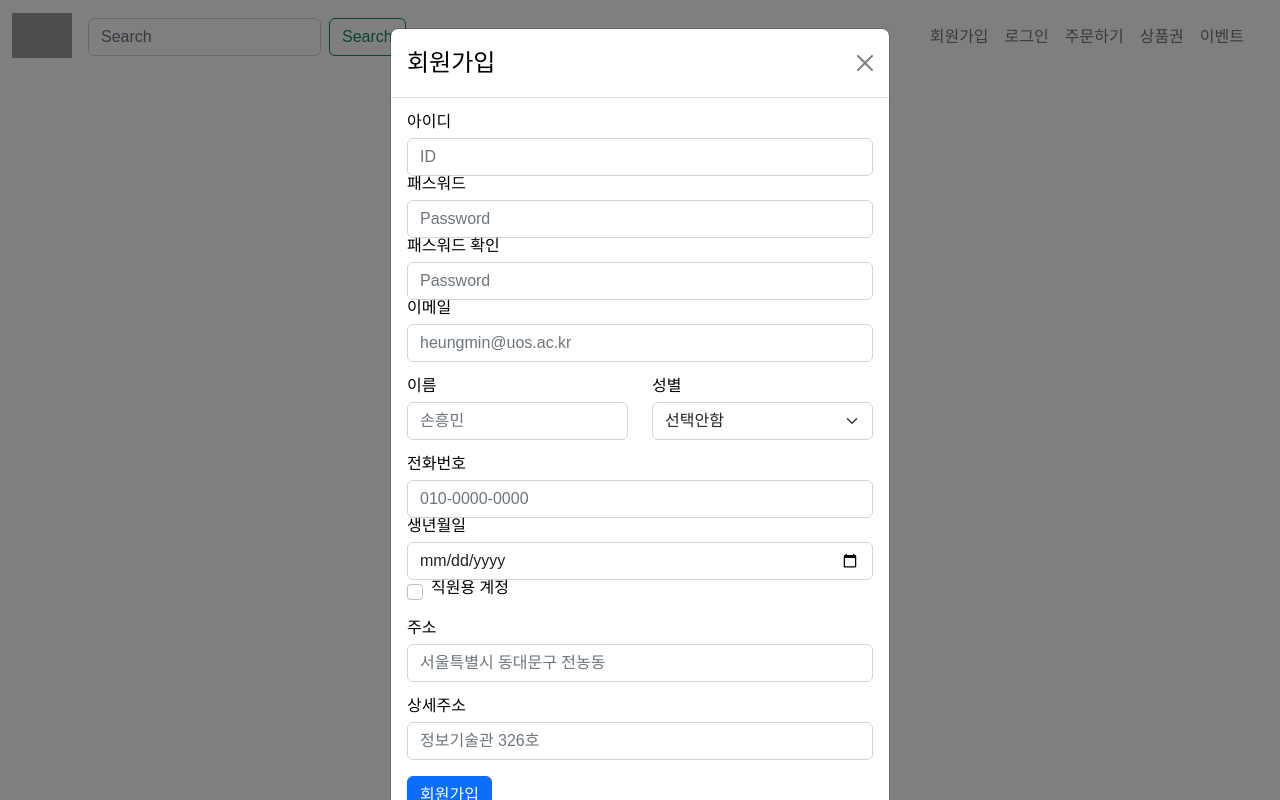
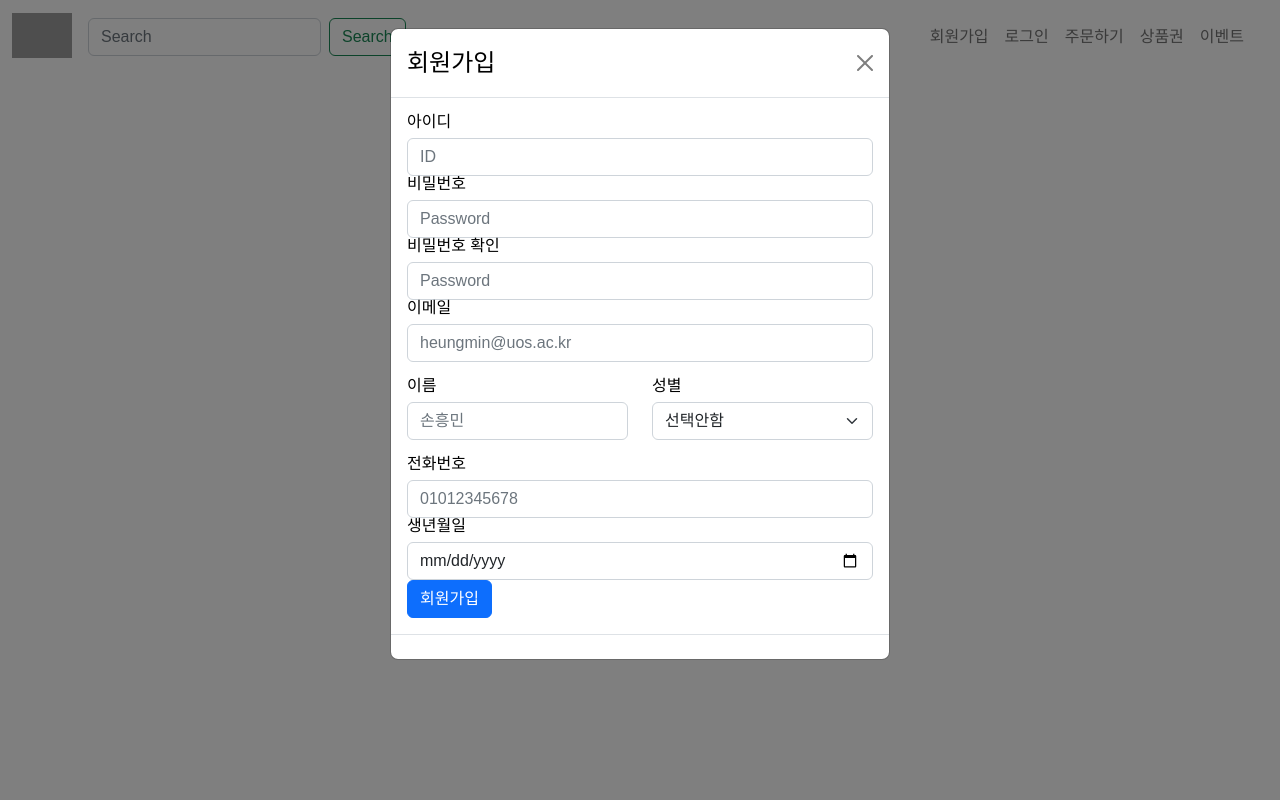
Before and after one commit to wldnd9904/GoldenBoots, a React (Create React App) app in the folder mr-daebak/: page /client in a window 1280 px wide. Both pictures are taken after a click on the button "회원가입". Built offline with nearby package versions, Linux system fonts and the light colour scheme; grey boxes are pictures that could not be loaded.

Commit message:
register/login form

```diff
--- a/mr-daebak/src/Header.tsx
+++ b/mr-daebak/src/Header.tsx
@@ -7,6 +7,7 @@ import Navbar from 'react-bootstrap/Navbar';
 import Offcanvas from 'react-bootstrap/Offcanvas';
 import { Link } from 'react-router-dom';
 import LoginForm from './interfaces/loginForm';
+import RegisterForm from './interfaces/registerForm';
 
 function Header() {
   const [isRegister, setIsRegister] = useState(true);
@@ -71,7 +72,12 @@ function Header() {
           </Container>
         </Navbar>
       ))}
-      <LoginForm show={show} isRegister={isRegister} handleClose={handleClose} />
+      {
+      isRegister?
+      <RegisterForm show={show} handleClose={handleClose} />
+        :
+      <LoginForm show={show} handleClose={handleClose} />
+      }
     </>
   );
 }
--- a/mr-daebak/src/interfaces/loginForm.tsx
+++ b/mr-daebak/src/interfaces/loginForm.tsx
@@ -1,125 +1,56 @@
-import React, { useState } from 'react';
+import React from 'react';
+import Badge from 'react-bootstrap/Badge';
 import Button from 'react-bootstrap/Button';
 import Modal from 'react-bootstrap/Modal';
-import Col from 'react-bootstrap/Col';
 import Form from 'react-bootstrap/Form';
-import Row from 'react-bootstrap/Row';
 import { useForm } from 'react-hook-form';
 
 interface ILoginForm{
+  userID: string;
+  password: string;
+  extraError?: string;
+}
+
+interface IModalForm{
   show: boolean;
-  isRegister: boolean;
   handleClose: ()=>void;
 };
 
-function LoginForm({show, isRegister, handleClose}:ILoginForm) {
-  const { register, handleSubmit } = useForm();
-  const onValid = (data:any) => {
-    console.log(data);
+function LoginForm({show, handleClose}:IModalForm) {
+  const { register, handleSubmit, formState:{errors}, setError} = useForm<ILoginForm>();
+  const onValid = (data:ILoginForm) => {
+    alert("good");
   };
+  console.log(errors);
   return (
     <Modal
     show={show}
     onHide={handleClose}
     backdrop="static"
     keyboard={false}
-  >
-    {isRegister?
-    <>
-      <Modal.Header closeButton>
-        <Modal.Title>회원가입</Modal.Title>
-      </Modal.Header>
-      <Modal.Body>
-        <Form onSubmit={handleSubmit(onValid)}>
-            <Form.Group as={Col} controlId="formEmail">
-              <Form.Label>아이디</Form.Label>
-              <Form.Control {...register("userID", {required:true})} type="ID" placeholder="ID" />
-            </Form.Group>
-
-            <Form.Group as={Col} controlId="formPassword">
-              <Form.Label>패스워드</Form.Label>
-              <Form.Control {...register("password", {required:true})} type="password" placeholder="Password" />
-            </Form.Group>
-            <Form.Group as={Col} controlId="formPassword">
-              <Form.Label>패스워드 확인</Form.Label>
-              <Form.Control {...register("password1", {required:true})} type="password" placeholder="Password" />
-            </Form.Group>
-
-          <Form.Group className="mb-3" controlId="formEmail">
-            <Form.Label>이메일</Form.Label>
-            <Form.Control {...register("email", {required:true})} type="email" placeholder="heungmin@uos.ac.kr" />
-          </Form.Group>
-
-          <Row className="mb-3">
-            <Form.Group as={Col} controlId="formName">
-              <Form.Label>이름</Form.Label>
-              <Form.Control {...register("name", {required:true})} placeholder="손흥민"/>
-            </Form.Group>
-
-            <Form.Group as={Col} controlId="formSex">
-              <Form.Label>성별</Form.Label>
-              <Form.Select {...register("sex", {required:true})} defaultValue="Choose...">
-                <option>선택안함</option>
-                <option>남성</option>
-                <option>여성</option>
-                <option>기타</option>
-              </Form.Select>
-            </Form.Group>
-          </Row>
-
-          <Form.Group as={Col} controlId="formName">
-              <Form.Label>전화번호</Form.Label>
-              <Form.Control {...register("phone", {required:true})} type="tel" placeholder="010-0000-0000"/>
-            </Form.Group>
-
-          <Form.Group as={Col} controlId="formBornDate">
-              <Form.Label>생년월일</Form.Label>
-              <Form.Control {...register("birth", {required:true})} type="date" placeholder="yyyy-mm-dd"/>
-            </Form.Group>
-
-          <Form.Group className="mb-3" id="formStaff">
-            <Form.Check type="checkbox" label="직원용 계정" />
-          </Form.Group>
-
-          <Form.Group className="mb-3" controlId="formAddress1">
-            <Form.Label>주소</Form.Label>
-            <Form.Control placeholder="서울특별시 동대문구 전농동" />
-          </Form.Group>
-
-          <Form.Group className="mb-3" controlId="formAddress2">
-            <Form.Label>상세주소</Form.Label>
-            <Form.Control placeholder="정보기술관 326호" />
-          </Form.Group>
-          <Button variant="primary" type="submit">
-              회원가입
-        </Button>
-        </Form>
-      </Modal.Body>
-      <Modal.Footer>
-      </Modal.Footer>
-    </>
-    :
-    <>
+    >
       <Modal.Header closeButton>
         <Modal.Title>로그인</Modal.Title>
       </Modal.Header>
       <Modal.Body>
-        <Form>
-          <Form.Group className="mb-3" controlId="formGroupId">
+        <Form onSubmit={handleSubmit(onValid)}>
+          <Form.Group className="mb-3" controlId="formLoginId">
             <Form.Label>아이디</Form.Label>
-            <Form.Control type="id" placeholder="ID" />
+              <Form.Control {...register("userID", {required:"값이 필요합니다."})} type="id" placeholder="ID" />
+              {errors?.userID? (<Badge bg="secondary">{`${errors?.userID?.message}`}</Badge>):null}
           </Form.Group>
-          <Form.Group className="mb-3" controlId="formGroupPassword">
-            <Form.Label>패스워드</Form.Label>
-            <Form.Control type="password" placeholder="Password" />
+          <Form.Group className="mb-3" controlId="formLoginPassword">
+              <Form.Label>비밀번호</Form.Label>
+              <Form.Control {...register("password", {required:"값이 필요합니다."})} type="password" placeholder="Password" />
+              {errors?.password? (<Badge bg="secondary">{`${errors?.password?.message}`}</Badge>):null}
           </Form.Group>
+          <Button variant="primary" type="submit">
+            로그인
+          </Button>
         </Form>
-        <Button variant="primary" onClick={handleClose}>
-          로그인
-        </Button>
       </Modal.Body>
       <Modal.Footer>
-        <div className="d-grid gap-2">
+        <div className="d-flex gap-2">
           <Button variant="outline-dark">
             <svg id="twitter" viewBox="0 0 16 16" width="16px" height="16px">
               <path d="M5.026 15c6.038 0 9.341-5.003 9.341-9.334 0-.14 0-.282-.006-.422A6.685 6.685 0 0 0 16 3.542a6.658 6.658 0 0 1-1.889.518 3.301 3.301 0 0 0 1.447-1.817 6.533 6.533 0 0 1-2.087.793A3.286 3.286 0 0 0 7.875 6.03a9.325 9.325 0 0 1-6.767-3.429 3.289 3.289 0 0 0 1.018 4.382A3.323 3.323 0 0 1 .64 6.575v.045a3.288 3.288 0 0 0 2.632 3.218 3.203 3.203 0 0 1-.865.115 3.23 3.23 0 0 1-.614-.057 3.283 3.283 0 0 0 3.067 2.277A6.588 6.588 0 0 1 .78 13.58a6.32 6.32 0 0 1-.78-.045A9.344 9.344 0 0 0 5.026 15z"></path>
@@ -140,9 +71,7 @@ function LoginForm({show, isRegister, handleClose}:ILoginForm) {
           </Button>
         </div>
       </Modal.Footer>
-    </>
-    }
-  </Modal>
+    </Modal>
   );
 }
 
--- /dev/null
+++ b/mr-daebak/src/interfaces/registerForm.tsx
@@ -0,0 +1,161 @@
+import React from 'react';
+import Badge from 'react-bootstrap/Badge';
+import Button from 'react-bootstrap/Button';
+import Modal from 'react-bootstrap/Modal';
+import Col from 'react-bootstrap/Col';
+import Form from 'react-bootstrap/Form';
+import Row from 'react-bootstrap/Row';
+import { useForm } from 'react-hook-form';
+import { IPeople } from '../People/People';
+
+interface IRegisterForm extends IPeople{
+  password1: string;
+  extraError?: string;
+}
+
+interface IModal{
+  show: boolean;
+  handleClose: ()=>void;
+};
+
+function RegisterForm({show, handleClose}:IModal) {
+  const { register, handleSubmit, formState:{errors}, setError} = useForm<IRegisterForm>();
+  const onValid = (data:IRegisterForm) => {
+    if(data.password1 !== data.password){
+      setError("password1", {message:"비밀번호가 일치하지 않습니다."},{shouldFocus:true})
+    }
+    alert("good")
+  };
+  console.log(errors);
+  return (
+    <Modal
+    show={show}
+    onHide={handleClose}
+    backdrop="static"
+    keyboard={false}
+    >
+      <Modal.Header closeButton>
+        <Modal.Title>회원가입</Modal.Title>
+      </Modal.Header>
+      <Modal.Body>
+        <Form onSubmit={handleSubmit(onValid)}>
+            <Form.Group as={Col} controlId="formEmail">
+              <Form.Label>아이디</Form.Label>
+              <Form.Control {...register("userID", {
+                required:"값이 필요합니다.",
+                minLength:{
+                  value: 5,
+                  message: "아이디는 5글자 이상이어야 합니다."
+                },
+                pattern:{
+                  value: /^\w+$/,
+                  message: "아이디는 영어와 숫자, 언더바(_)로 이루어져야 합니다."
+                }
+                })} type="ID" placeholder="ID" />
+              {errors?.userID? (<Badge bg="secondary">{`${errors?.userID?.message}`}</Badge>):null}
+            </Form.Group>
+
+            <Form.Group as={Col} controlId="formPassword">
+              <Form.Label>비밀번호</Form.Label>
+              <Form.Control {...register("password", {
+                required:"값이 필요합니다.",
+                minLength:{
+                  value: 7,
+                  message: "비밀번호는 7글자 이상이어야 합니다."
+                },
+                pattern:{
+                  value: /^[A-Za-z0-9!@#$%^&*()_+=-]+$/,
+                  message: "비밀번호는 영어와 숫자, 특수문자로 이루어 져야 합니다."
+                }
+
+                })} type="password" placeholder="Password" />
+              {errors?.password? (<Badge bg="secondary">{`${errors?.password?.message}`}</Badge>):null}
+            </Form.Group>
+            <Form.Group as={Col} controlId="formPassword">
+              <Form.Label>비밀번호 확인</Form.Label>
+              <Form.Control {...register("password1", {required:"값이 필요합니다."})} type="password" placeholder="Password" />
+              {errors?.password1? (<Badge bg="secondary">{`${errors?.password1?.message}`}</Badge>):null}
+            </Form.Group>
+
+          <Form.Group className="mb-3" controlId="formEmail">
+            <Form.Label>이메일</Form.Label>
+            <Form.Control {...register("email", {
+              required:"값이 필요합니다.",
+              pattern:{
+                value: /^\w+@((\w)+\.)+\w+$/,
+                message: "이메일 형식이 맞지 않습니다."
+              }
+            })} type="email" placeholder="heungmin@uos.ac.kr" />
+            {errors?.email? (<Badge bg="secondary">{`${errors?.email?.message}`}</Badge>):null}
+          </Form.Group>
+
+          <Row className="mb-3">
+            <Form.Group as={Col} controlId="formName">
+              <Form.Label>이름</Form.Label>
+              <Form.Control {...register("name", {
+                required:"값이 필요합니다.",
+                pattern:{
+                  value:/^[A-Za-z\s가-힣]+$/,
+                  message:"이름 형식이 맞지 않습니다."
+                }
+            })} placeholder="손흥민"/>
+              {errors?.name? (<Badge bg="secondary">{`${errors?.name?.message}`}</Badge>):null}
+            </Form.Group>
+
+            <Form.Group as={Col} controlId="formSex">
+              <Form.Label>성별</Form.Label>
+              <Form.Select {...register("sex", {
+                required:"값이 필요합니다.",
+                pattern:{
+                  value:/(남성)|(여성)|(기타)|(선택안함)/,
+                  message:"잘못된 값입니다."
+                }
+            })} defaultValue="Choose...">
+                <option>선택안함</option>
+                <option>남성</option>
+                <option>여성</option>
+                <option>기타</option>
+              </Form.Select>
+              {errors?.sex? (<Badge bg="secondary">{`${errors?.sex?.message}`}</Badge>):null}
+            </Form.Group>
+          </Row>
+
+          <Form.Group as={Col} controlId="formName">
+              <Form.Label>전화번호</Form.Label>
+              <Form.Control {...register("phone", {
+                required:"값이 필요합니다.",
+                pattern:{
+                  value:/^[0-9]{9,11}$/,
+                  message:"전화번호 형식이 맞지 않습니다."
+                }})} type="tel" placeholder="01012345678"/>
+              {errors?.phone? (<Badge bg="secondary">{`${errors?.phone?.message}`}</Badge>):null}
+            </Form.Group>
+
+          <Form.Group as={Col} controlId="formBornDate">
+              <Form.Label>생년월일</Form.Label>
+              <Form.Control {...register("birth", {required:"값이 필요합니다."})} type="date" placeholder="yyyy-mm-dd"/>
+              {errors?.birth? (<Badge bg="secondary">{`${errors?.birth?.message}`}</Badge>):null}
+            </Form.Group>
+
+          {/*<Form.Group className="mb-3" controlId="formAddress1">
+            <Form.Label>주소</Form.Label>
+            <Form.Control placeholder="서울특별시 동대문구 전농동" />
+          </Form.Group>
+
+          <Form.Group className="mb-3" controlId="formAddress2">
+            <Form.Label>상세주소</Form.Label>
+            <Form.Control placeholder="정보기술관 326호" />
+              </Form.Group>*/}
+          <Button variant="primary" type="submit">
+              회원가입
+          </Button>
+          {errors?.extraError? (<Badge bg="secondary">{`${errors?.extraError?.message}`}</Badge>):null}
+        </Form>
+      </Modal.Body>
+      <Modal.Footer>
+      </Modal.Footer>
+    </Modal>
+  );
+}
+
+export default RegisterForm;
```
